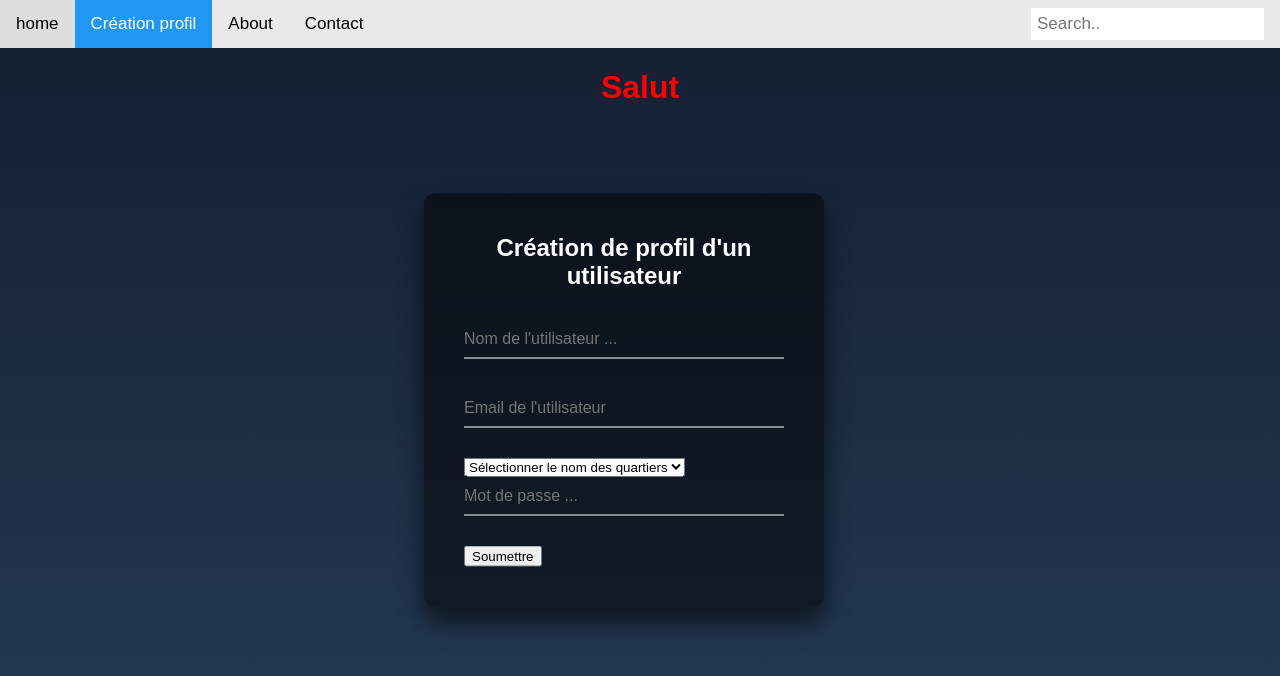
After one commit to AmineSdi/PROJET_FLASK, a Flask app: template templates/utilisateur.html in a window 1280 px wide. The commit adds this page. Shown: the top 676 px of the page. Run offline with Flask 2, Linux system fonts and the light colour scheme; the template is opened without the code that fills it, so the values that code supplies are empty; parts of the project's set-up code (start-up, migrations or seed data) failed here and were passed over.

Commit message:
Ajout E1 V1

```diff
--- a/app.py
+++ b/app.py
@@ -1,4 +1,6 @@
 from flask import Flask, jsonify,redirect, render_template, request, url_for, g
+from flask_json_schema import JsonSchema, JsonValidationError
+import json
 import requests
 import sqlite3
 from .declaration import Declaration
@@ -14,8 +16,30 @@ from datetime import datetime
 app = Flask(__name__, static_url_path="", static_folder="static")
 app.config['JSON_AS_ASCII'] = False
 
+
+#######################################
+schema = JsonSchema(app)
+
+schema_user = {
+    'required': ['nom','email','list_quartiers' 'motdepasse'],
+    'properties': {
+        'nom': {
+            'type': 'string'
+        },
+        'email': {
+            'type': 'string'
+        },
+        'list_quartiers': {
+            'type': 'string'
+        },
+        'motdepasse': {
+            'type': 'string'
+        },
+    },
+    'additionalProperties': False
+
+}
 ## Connection avec la base de données ##
-
 def get_db():
     db = getattr(g, '_database', None)
     if db is None:
@@ -48,7 +72,7 @@ def import_data():
 #Mettre à jour les données dans la base de données
 def data_handler():
     with app.app_context():
-        print("On met à jour la base de donnée ...")
+        print("On met à jour la base de données ...")
         import_data()
 
         with open('declaration_punaises.csv') as csvfile:
@@ -114,39 +138,89 @@ def test():
             return render_template("declaration.html", result=array_arrond, value=value)
 
 # A4: Service REST
-@ app.route("/api/declarations", methods=["POST,GET"])
+@ app.route("/api/declarations", methods=["POST","GET"])
 def get_declas():
 
-    from_date = request.args.get("du")
-    print("\n--------------------\n")
-    print(type(from_date))
-    print(from_date)
-    to_date = request.args.get("au")
-    print(to_date)
-    print("\n--------------------\n")
+    if request.method == "POST":
+
+        du = request.form["du"]
+        au = request.form["au"]
+
+        valid_from = valider_iso(du)
+        print("au: ",valid_from)
+        valid_to = valider_iso(au)
+        print("du:",valid_to)
+
+        if valid_from == False or valid_to == False:
+            return jsonify({'resultat':'Erreur: format ISO8601 non respecté'})
+
+        elif valid_from == True and valid_to == True:
+
+            declas = get_db().get_decla(du,au)
+
+            if not declas or declas is None:
+                return jsonify({'resultat':'Aucun résultat trouvé entre les deux dates spécifiées'})
+
+            else :
+                print("\n--------------------\n")
+                print(declas)
+                print("\n--------------------\n")
+
+                return jsonify([decla.get_decla() for decla in declas])
 
 
-    valid_from = valider_iso(from_date)
-    print("au: ",valid_from)
-    valid_to = valider_iso(to_date)
-    print("du:",valid_to)
+    if request.method == "GET" :
+        from_date = request.args.get("du")
+        print("\n--------------------\n")
+        print(type(from_date))
+        print(from_date)
+        to_date = request.args.get("au")
+        print(to_date)
+        print("\n--------------------\n")
 
-    if valid_from == False or valid_to == False:
-        return jsonify({'resultat':'Erreur: format ISO8601 non respecté'})
 
-    elif valid_from == True and valid_to == True:
+        valid_from = valider_iso(from_date)
+        print("au: ",valid_from)
+        valid_to = valider_iso(to_date)
+        print("du:",valid_to)
 
-        declas = get_db().get_decla(from_date,to_date)
+        if valid_from == False or valid_to == False:
+            return jsonify({'resultat':'Erreur: format ISO8601 non respecté'})
 
-        if not declas or declas is None:
-            return jsonify({'resultat':'Aucun résultat trouvé entre les deux dates spécifiées'})
+        elif valid_from == True and valid_to == True:
 
-        else :
-            print("\n--------------------\n")
-            print(declas)
-            print("\n--------------------\n")
+            declas = get_db().get_decla(from_date,to_date)
 
-            return jsonify([decla.get_decla() for decla in declas])
+            if not declas or declas is None:
+                return jsonify({'resultat':'Aucun résultat trouvé entre les deux dates spécifiées'})
+
+            else :
+                print("\n--------------------\n")
+                print(declas)
+                print("\n--------------------\n")
+
+                return jsonify([decla.get_decla() for decla in declas])
+
+
+#E1: Ajout utilisateur
+@app.route('/ajout-user', methods=["GET", "POST"])
+@schema.validate(schema_user)
+def ajout_utilisateur():
+    if request.method == "GET":
+        liste = get_db().get_list_quartier()
+        return render_template('utilisateur.html', liste_quartier=liste)
+    else:
+        nom = request.form["nom"]
+        email = request.form["email"]
+        motdepasse = request.form["mdp"]
+        liste_qr = request.form.get('list_qr')
+        print(liste_qr);
+
+        if not get_db().get_profil(email):
+            get_db().insert_profil(nom, email, liste_qr, motdepasse)
+            return jsonify(request.form)
+        else:
+            return jsonify({'success': False}), 404, {'ContentType': 'application/json'}
 
 # Documentation: A4
 @ app.route("/doc", methods=["GET"])
--- a/declaration.py
+++ b/declaration.py
@@ -8,6 +8,7 @@ class Declaration:
         self.date_debuttrait = date_debuttrait
         self.date_finittrait = date_finittrait
         self.no_qr = no_qr
+        self.nom_qr = nom_qr
         self.nom_arrond = nom_arrond
         self.coord_x = coord_x
         self.coord_y = coord_y
@@ -23,6 +24,7 @@ class Declaration:
             'date_debuttrait':self.date_debuttrait,
             'date_finittrait':self.date_finittrait,
             'no_qr':self.no_qr,
+            'nom_qr':self.nom_qr,
             'nom_arrond':self.nom_arrond,
             'coord_x':self.coord_x,
             'coord_y':self.coord_y,
--- /dev/null
+++ b/static/js/test.js
@@ -0,0 +1,127 @@
+
+$(function() {
+
+    $("#msg-nom").hide();
+    $("#msg-email").hide();
+    $("#msg-list").hide();
+    $("#msg-mdp").hide();
+
+    var err_nom = false;
+    var err_email = false;
+    var err_list = false;
+    var err_mdp = false;
+
+
+    $("#id-nom").focusout(function(){
+       valider_nom();
+    });
+    $("#id-email").focusout(function() {
+       valider_email();
+    });
+    $("#id-list").focusout(function() {
+       valider_list();
+    });
+    $("#id-mdp").focusout(function() {
+       valider_mdp();
+    });
+
+
+    function valider_nom() {
+        var nom = $("#id-nom").val();
+
+        if(nom == "" || nom == null) {
+
+           $("#msg-nom").html("Le nom complet est obligatoire");
+           $("#msg-nom").show();
+           $("#id-nom").css("border-bottom", "2px solid #F90A0A");
+
+        err_nom = true;
+
+        } else {
+
+            $("#msg-nom").hide();
+            $("#id-nom").css("border-bottom","2px solid #34f458");
+            err_nom = false;
+        }
+    }
+
+    function valider_email() {
+        var email = $("#id-email").val();
+        var pattern = /^[a-zA-Z0-9_\.\+-]+@[a-zA-Z0-9-]+\.[a-zA-Z0-9-\.]+/g;
+
+        if(email == "" || email == null) {
+            $("#msg-email").html("L\'utilisateur doit avoir un email.");
+            $("#msg-email").show();
+
+            err_email = true;
+        } else {
+            $("#msg-email").hide();
+            err_email = false;
+        }
+
+        if(!pattern.test(email) && email != "") {
+            $("#msg-email").html("Le format de l\'email est invalide");
+            $("#msg-email").show();
+            $("#id-email").css("border-bottom", "2px solid #F90A0A");
+
+            err_email = true;
+        } else {
+            $("#msg-email").hide();
+            err_email = false;
+        }
+
+    }
+
+    function valider_list() {
+        var list = $("#id-list-qr").val();
+
+        if(list == "" || list == null) {
+            $("#msg-list").html("L\'utilisateur doit sélectionner un quartier");
+            $("#msg-list").show();
+            $("#id-list-qr").css("border-bottom", "2px solid #F90A0A");
+            err_list = true;
+        } else {
+            $("#msg-list").hide();
+            err_list = false;
+        }
+
+    }
+
+    function valider_mdp() {
+        var mdp = $("#id-mdp").val();
+
+        if(mdp == "" || mdp == null) {
+            $("#msg-mdp").html("L\'utilisateur doit avoir un mot de passe.");
+            $("#msg-mdp").show();
+            $("#id-mdp").css("border-bottom", "2px solid #F90A0A");
+            err_mdp = true;
+        } else {
+            $("#msg-mdp").hide();
+            err_mdp = false;
+        }
+
+    }
+
+    $("#form-user").submit(function() {
+        err_nom = false;
+        err_email = false;
+        err_list = false;
+        err_mdp = false;
+
+       valider_nom();
+       valider_email();
+       valider_list();
+       valider_mdp();
+
+       if (err_nom === false && err_email === false && err_list === false && err_mdp === false) {
+          alert("Registration Successfull");
+
+
+          return true;
+       } else {
+          alert("Please Fill the form Correctly");
+          return false;
+       }
+
+    });
+ });
--- a/static/style.css
+++ b/static/style.css
@@ -8,6 +8,9 @@ body {
   background: linear-gradient(#141e30, #243b55);
 }
 
+#table-date {
+  color: #e9e9e9;
+}
 .login-box {
   position: absolute;
   top: 50%;
@@ -19,6 +22,10 @@ body {
   box-sizing: border-box;
   box-shadow: 0 15px 25px rgba(0, 0, 0, 0.6);
   border-radius: 10px;
+}
+
+#form-css{
+  right: 20%;
 }
 
 #dates {
--- /dev/null
+++ b/templates/utilisateur.html
@@ -0,0 +1,50 @@
+<!DOCTYPE html>
+<html lang="en">
+  <head>
+    <meta charset="UTF-8" />
+    <meta name="viewport" content="width=device-width, initial-scale=1.0" />
+    <link rel="stylesheet" type="text/css" href="{{ url_for('static',filename='style.css') }}">
+    <script src="https://ajax.googleapis.com/ajax/libs/jquery/3.6.0/jquery.min.js"></script>
+    <title>Création profil</title>
+  </head>
+  <body>
+    <div class="topnav">
+    <a href="/">home</a>
+      <a class="active" href="/ajout-user">Création profil</a>
+      <a href="#about">About</a>
+      <a href="#contact">Contact</a>
+      <input type="text" placeholder="Search..">
+    </div>
+
+    <div class="login-box" id="form-css">
+      <h2>Création de profil d'un utilisateur</h2>
+      <form action="/ajout-user" method="POST" id="form-user">
+
+        <div class="user-box">
+
+         <div id="msg-nom" style="color: red;"></div>
+          <input type="text" id="id-nom" name="nom" placeholder="Nom de l'utilisateur ..."/>
+
+          <div id="msg-email" style="color: red;"></div>
+          <input type="text" id="id-email" name="email" placeholder="Email de l'utilisateur"/>
+         <br>
+          <div id="msg-list" style="color: red;"></div>
+
+          <select name="list_qr" id="id-list-qr">
+            <option value="" selected disabled placeholder="">Sélectionner le nom des quartiers</option>
+            {% for qr in liste_quartier %}
+                <option name="{{ qr }} "value="{{ qr }}">{{ qr }}</option>
+            {% endfor %}
+        </select>
+
+        <div id="msg-mdp" style="color: red;"></div>
+        <input type="text" id="id-mdp" name="mdp" placeholder="Mot de passe ..."/>
+
+        </div>
+          <button type="submit" onsubmit="validerform();">Soumettre</button>
+      </form>
+     </div>
+     <script src="{{ url_for('static', filename='js/test.js') }}"></script>
+     <h1 style="text-align: center; color: red;" id="hidden">Salut</h1>
+  </body>
+</html>
```
Also changed, not shown: database.py (+26 -0 lines), database/declaration.sql (+9 -0 lines), static/js/accueil.js (+52 -10 lines), static/js/user.js (added, +79 -0 lines), templates/doc.html (+1 -1 lines), templates/index.html (+23 -8 lines), 1 other file.
